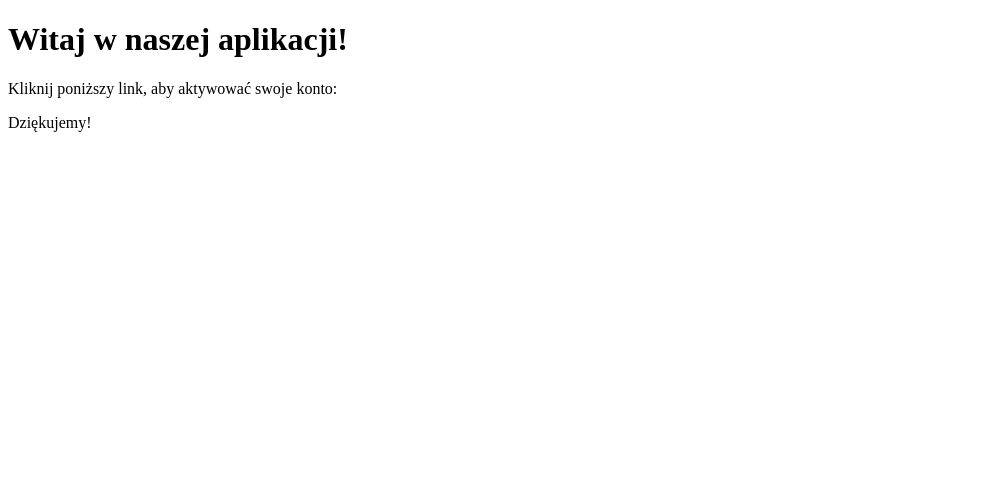
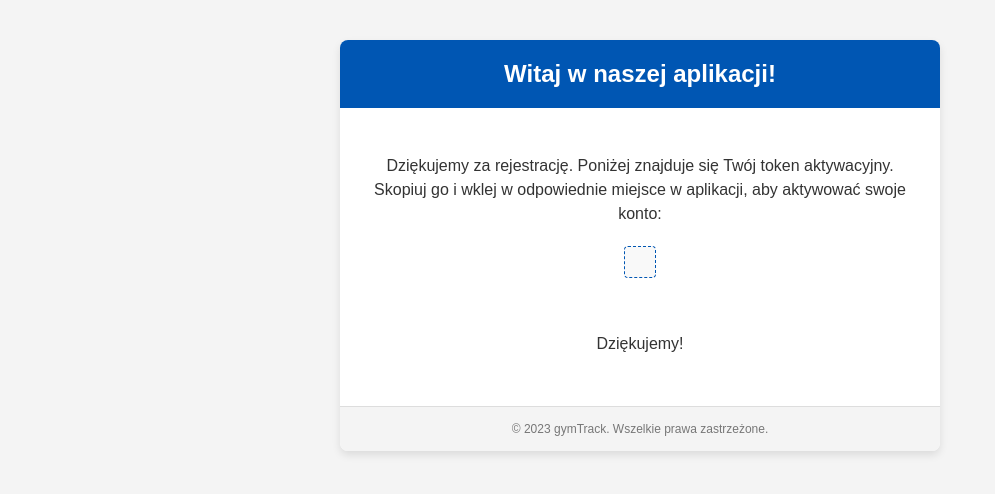
Before and after one commit to TomaszHamerla/GymApp, a Spring app: template spring/src/main/resources/templates/activation-email.html in a window 1280 px wide. Shown: the top 494 px of the page, without its empty margins (0-995 px from the left). Run offline with Thymeleaf, Linux system fonts and the light colour scheme; the template is opened without the code that fills it, so the values that code supplies are empty; some of the project's set-up classes (security, data sources, template engines, error pages and the like) are left out, and stand-ins take their place.

Commit message:
updated email form

```diff
--- a/spring/src/main/resources/templates/activation-email.html
+++ b/spring/src/main/resources/templates/activation-email.html
@@ -2,11 +2,94 @@
 <html xmlns:th="http://www.thymeleaf.org">
 <head>
     <title>Aktywacja konta</title>
+    <style>
+        body {
+            font-family: Arial, sans-serif;
+            background-color: #f4f4f4;
+            color: #333333;
+            margin: 0;
+            padding: 0;
+        }
+        .container {
+            width: 100%;
+            max-width: 600px;
+            margin: 40px auto;
+            background-color: #ffffff;
+            border-radius: 8px;
+            box-shadow: 0 4px 8px rgba(0, 0, 0, 0.1);
+            overflow: hidden;
+        }
+        .header {
+            background-color: #0056b3;
+            color: #ffffff;
+            padding: 20px;
+            text-align: center;
+        }
+        .header h1 {
+            margin: 0;
+            font-size: 24px;
+        }
+        .content {
+            padding: 30px;
+            text-align: center;
+        }
+        .content p {
+            font-size: 16px;
+            line-height: 1.5;
+            margin-bottom: 20px;
+        }
+        .token-box {
+            background-color: #f9f9f9;
+            border: 1px dashed #0056b3;
+            padding: 15px;
+            font-size: 18px;
+            font-family: monospace;
+            word-break: break-all;
+            color: #0056b3;
+            margin-bottom: 20px;
+            border-radius: 4px;
+            display: inline-block;
+            user-select: all;
+        }
+        .copy-btn {
+            background-color: #28a745;
+            color: #ffffff;
+            border: none;
+            padding: 10px 20px;
+            font-size: 16px;
+            border-radius: 4px;
+            cursor: pointer;
+            text-decoration: none;
+            display: inline-block;
+        }
+        .copy-btn:hover {
+            background-color: #218838;
+        }
+        .footer {
+            background-color: #f4f4f4;
+            color: #777777;
+            padding: 15px;
+            text-align: center;
+            font-size: 12px;
+            border-top: 1px solid #dddddd;
+        }
+    </style>
 </head>
 <body>
-    <h1>Witaj w naszej aplikacji!</h1>
-    <p>Kliknij poniższy link, aby aktywować swoje konto:</p>
-    <a th:href="${activationLink}" th:text="${activationLink}">Aktywuj konto</a>
-    <p>Dziękujemy!</p>
+    <div class="container">
+        <div class="header">
+            <h1>Witaj w naszej aplikacji!</h1>
+        </div>
+        <div class="content">
+            <p>Dziękujemy za rejestrację. Poniżej znajduje się Twój token aktywacyjny. Skopiuj go i wklej w odpowiednie miejsce w aplikacji, aby aktywować swoje konto:</p>
+
+            <div class="token-box" id="token" th:text="${token}">TWOJ_TOKEN_TUTAJ</div>
+
+            <p style="margin-top: 30px;">Dziękujemy!</p>
+        </div>
+        <div class="footer">
+            &copy; 2023 gymTrack. Wszelkie prawa zastrzeżone.
+        </div>
+    </div>
 </body>
 </html>
```
Also changed, not shown: spring/src/main/java/com/example/spring/service/EmailService.java (+3 -4 lines).
